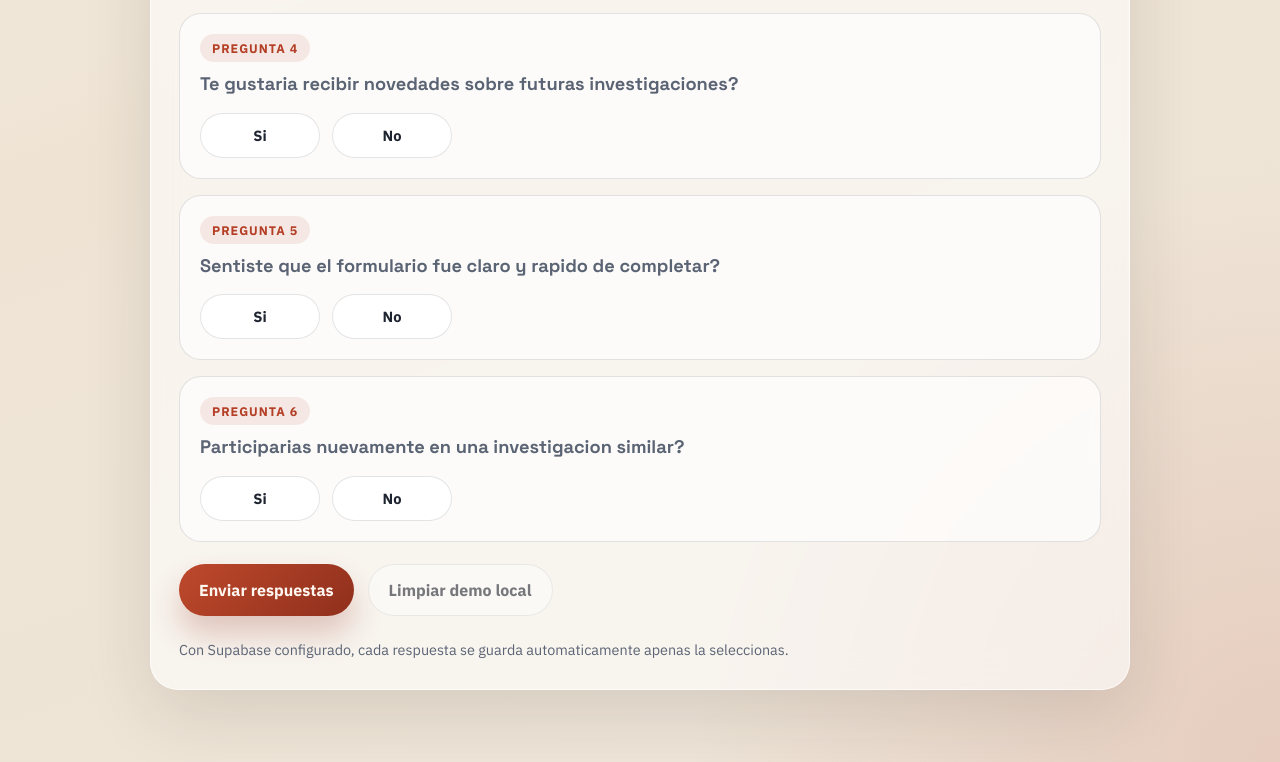
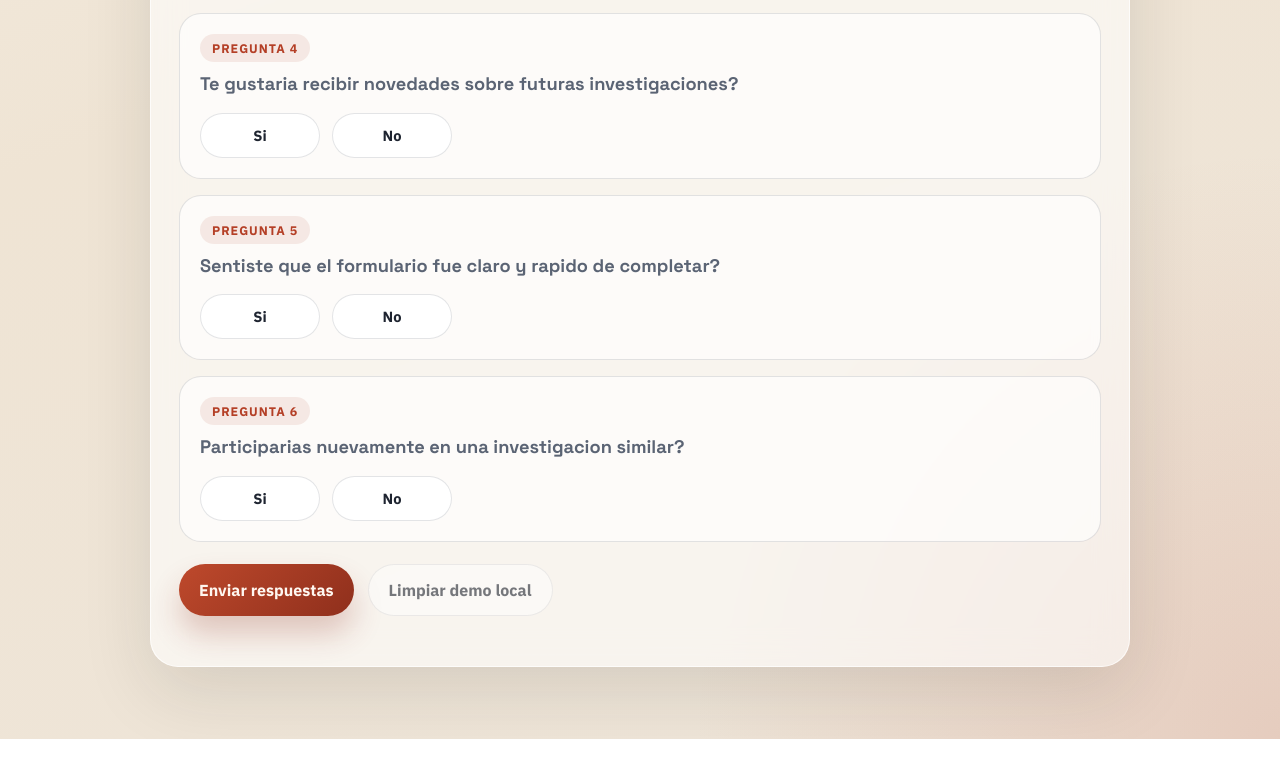
Before and after one commit to laslabcritical/uade.form, a plain HTML site: page docs/index.html in a window 1280 px wide. Shown: the part 933-1695 px from the top of the page. After the commit the page ends 1672 px from the top, so only its background shows below. Drawn offline with nearby package versions, Linux system fonts and the light colour scheme.

```diff
--- a/docs/index.html
+++ b/docs/index.html
@@ -66,8 +66,7 @@
             </div>
 
             <p class="helper">
-              Con Supabase configurado, cada respuesta se guarda automaticamente
-              apenas la seleccionas.
+
             </p>
 
             <div class="feedback" id="feedback" aria-live="polite"></div>
```
